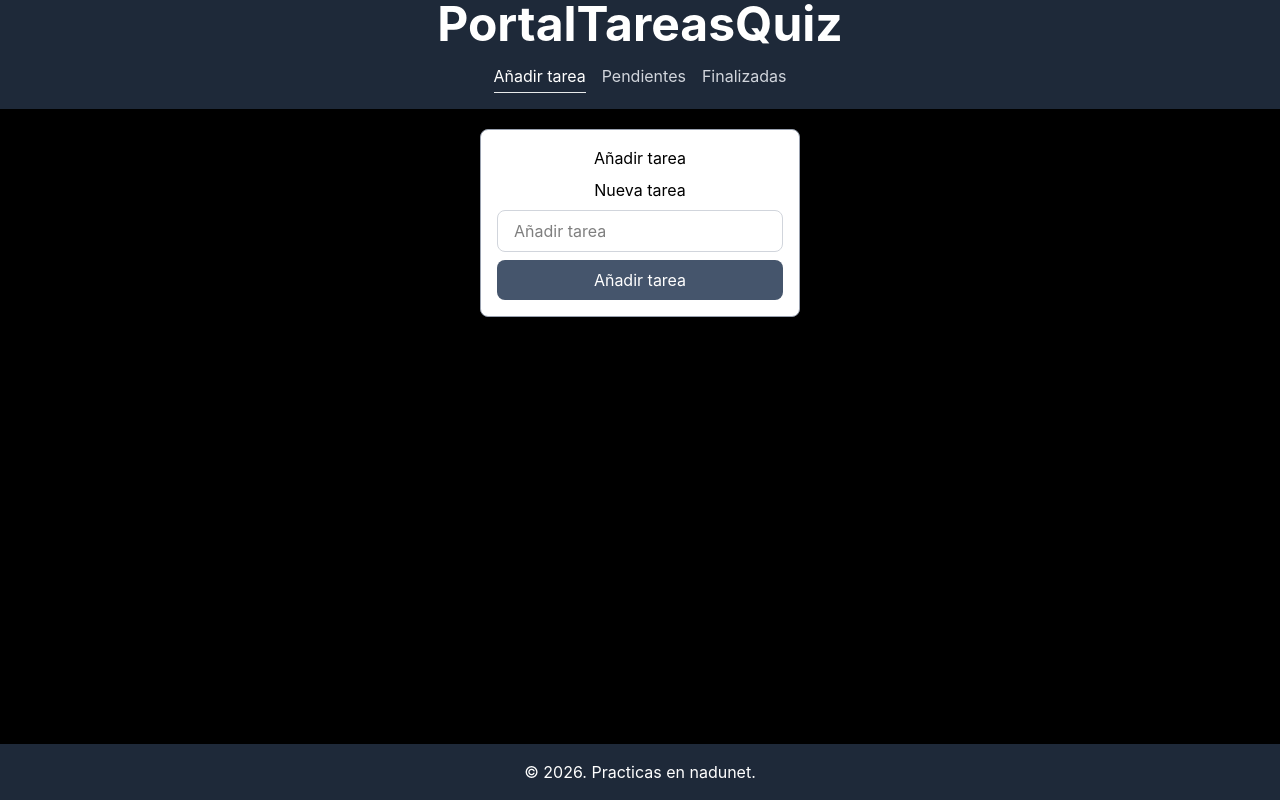
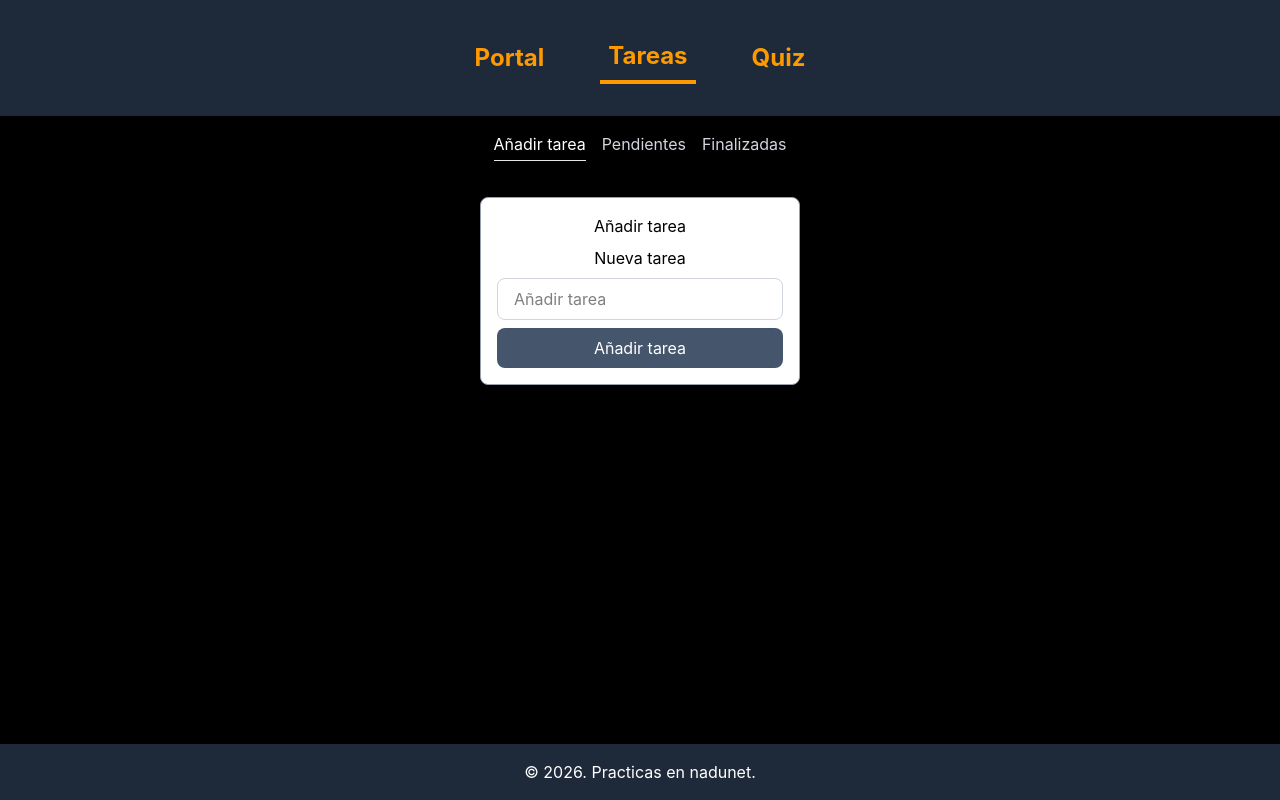
Before and after one commit to josepracticas123/Practicas-2, a React (Vite) app in the folder devquest/: page /tareas in a window 1280 px wide. Built offline with nearby package versions, Linux system fonts and the light colour scheme.

Commit message:
feat: mejorar la navegación en el componente Header y ajustar el estilo en TareasPage

```diff
--- a/devquest/src/components/Header.jsx
+++ b/devquest/src/components/Header.jsx
@@ -1,18 +1,47 @@
-import { Link } from "react-router";
-// cabecera global
+import { NavLink } from "react-router";
+
+// Cabecera global
 function Header() {
+  const links = [
+    {
+      to: "/",
+      text: "Portal",
+    },
+    {
+      to: "/tareas",
+      text: "Tareas",
+    },
+    {
+      to: "/quiz",
+      text: "Quiz",
+    },
+  ];
+
   return (
     <header className="bg-gray-800 text-white text-center">
-      <nav>
-        <Link to="/" className="text-center text-5xl font-bold">
-          Portal
-        </Link>
-        <Link to="/tareas" className="text-center text-5xl font-bold">
-          Tareas
-        </Link>
-        <Link to="/quiz" className="text-center text-5xl font-bold">
-          Quiz
-        </Link>
+      <nav className="flex justify-center items-center gap-12 py-8">
+        {links.map((link) => (
+          <NavLink
+            key={link.to}
+            to={link.to}
+            end={link.to === "/"}
+            className={({ isActive }) =>
+              `text-center text-2xl font-bold text-amber-500 px-2 py-2
+              focus:outline-none
+              focus-visible:ring-2
+              focus-visible:ring-amber-400
+              focus-visible:ring-offset-2
+              focus-visible:ring-offset-gray-800
+              ${
+                isActive
+                  ? "border-b-4 border-amber-500"
+                  : ""
+              }`
+            }
+          >
+            {link.text}
+          </NavLink>
+        ))}
       </nav>
     </header>
   );
--- a/devquest/src/pages/TareasPage.jsx
+++ b/devquest/src/pages/TareasPage.jsx
@@ -93,7 +93,7 @@ function TareasPage() {
   return (
     <>
       {/*Navegador de botones*/}
-      <nav className="flex justify-center space-x-4 bg-gray-800 text-white py-4">
+      <nav className="flex justify-center space-x-4 text-white py-4">
         {secciones.map((seccion) => { // map crea un botón por cada sección.
           const estaActiva = seccion.id === seccionActual;
 
```
Also changed, not shown: devquest/resumen/APUNTES_ESTUDIO_REACT.md (+3 -0 lines).
